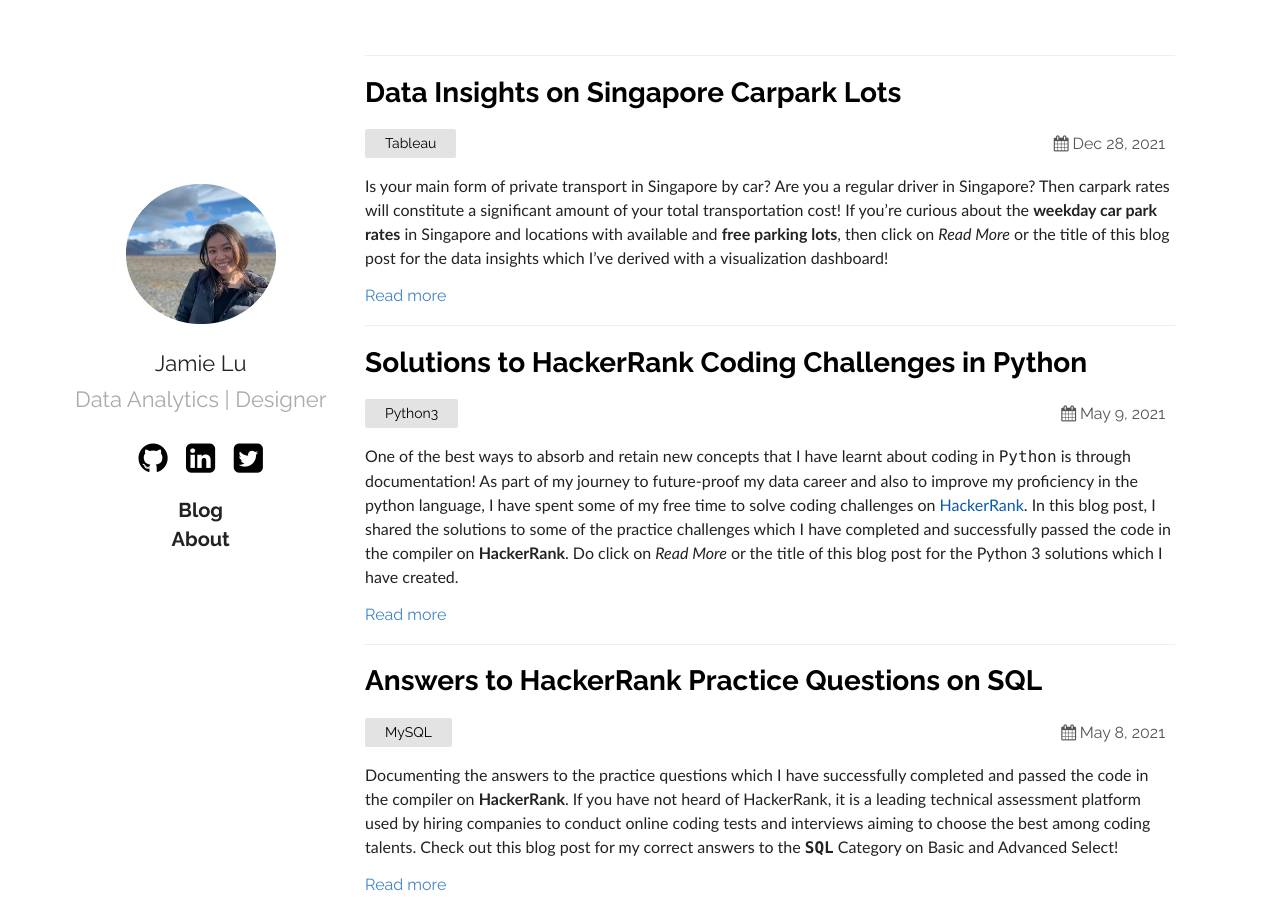
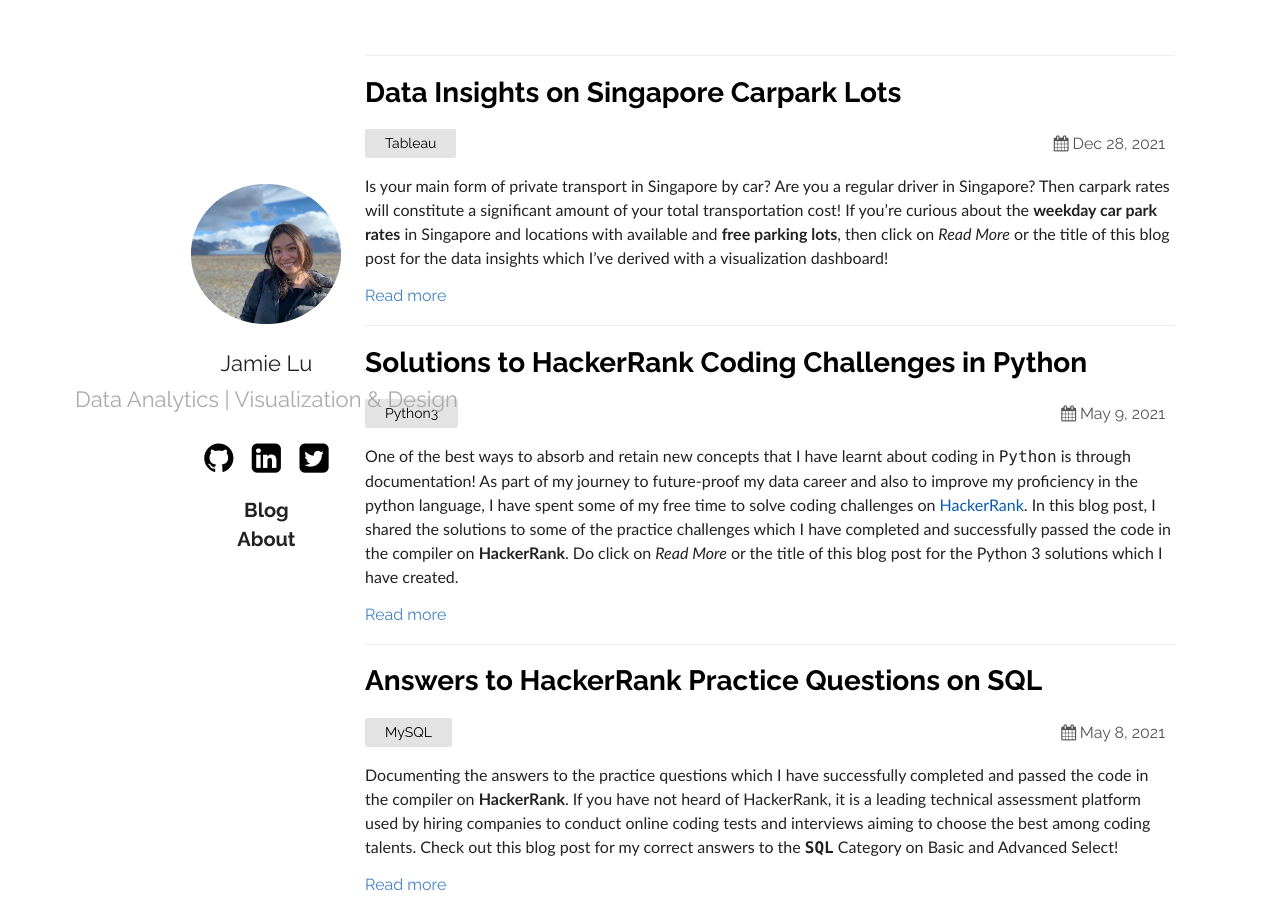
Before and after one commit to jamieqianhui/jamieqianhui.github.io, a Jekyll site: the page built from index.md, in a window 1280 px wide and 900 px high. Built offline with Jekyll 4.4.1, drawn with Linux system fonts in a browser that asks for light colours.

Commit message:
Update _config.yml

```diff
--- a/_config.yml
+++ b/_config.yml
@@ -12,7 +12,7 @@ sass:
   sass_dir: _sass
 plainwhite:
   name: Jamie Lu
-  tagline: Data Analytics | Designer
+  tagline: Data Analytics | Visualization & Design
   date_format: "%b %-d, %Y"
   analytics_id: 'UA-142135918-1'
   sitemap: true
```
